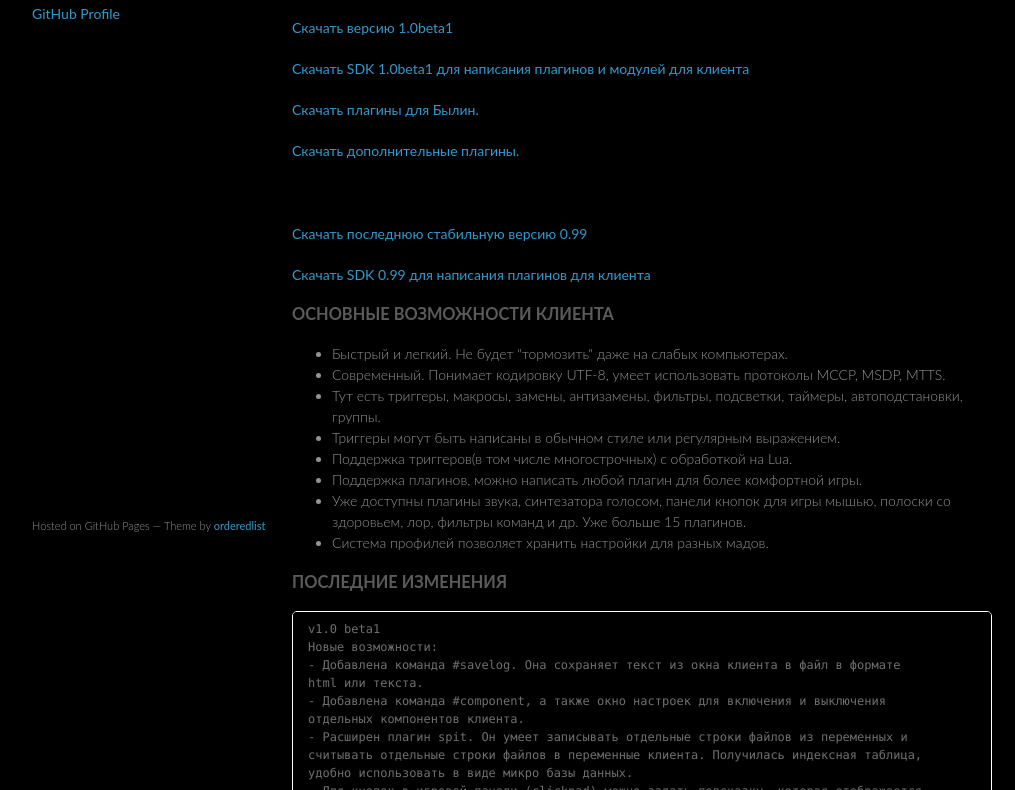
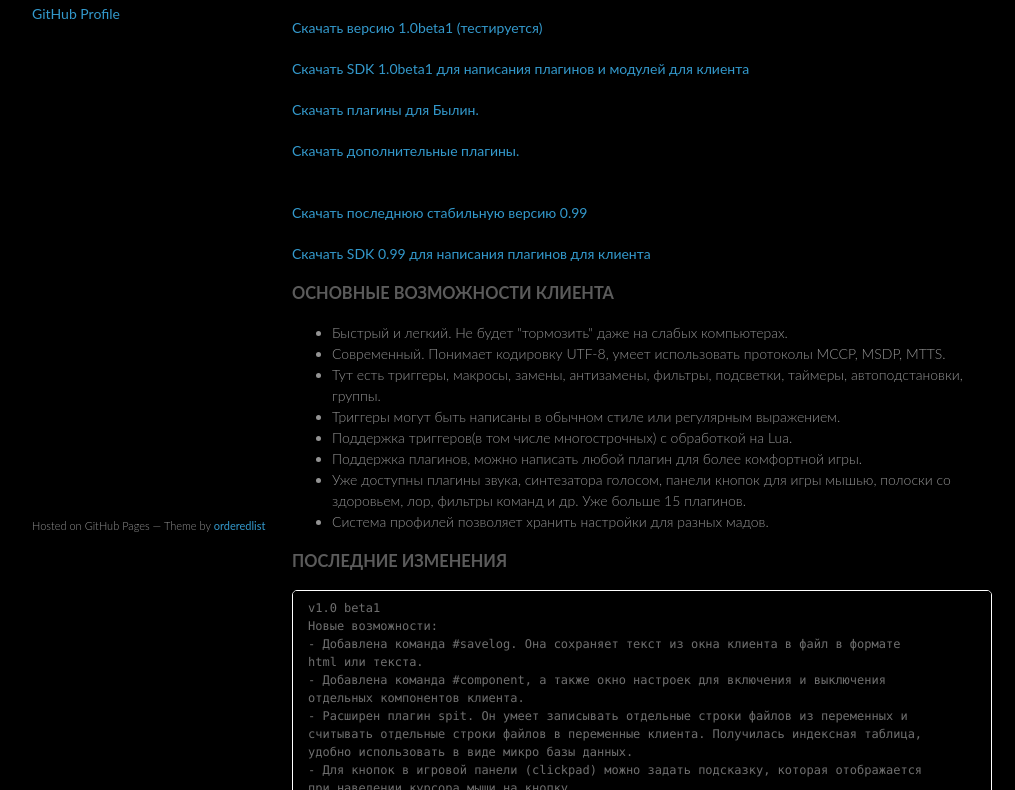
Before and after one commit to tmud/tmud.github.io, a plain HTML site: page index.html in a window 1280 px wide. Shown: the part 195-985 px from the top of the page, without its empty margins (128-1143 px from the left). Drawn offline with Linux system fonts and the light colour scheme; a script that the page names is missing.

Commit message:
Update index.html

```diff
--- a/index.html
+++ b/index.html
@@ -33,12 +33,11 @@
         <p><img src="https://raw.githubusercontent.com/tmud/tmud.github.io/master/images/logos13.png" alt="Tortilla logo">
 Современный клиент для текстовых онлайновых игр</p>
 
-<p><a href="https://github.com/tmud/tortilla/releases/download/1.0beta1/tortilla_1.0beta1.zip">Скачать версию 1.0beta1</a></p>
+<p><a href="https://github.com/tmud/tortilla/releases/download/1.0beta1/tortilla_1.0beta1.zip">Скачать версию 1.0beta1 (тестируется)</a></p>
 <p><a href="https://github.com/tmud/tortilla/releases/download/1.0beta1/sdk_1.0beta1.zip">Скачать SDK 1.0beta1 для написания плагинов и модулей для клиента</a></p>
 <p><a href="https://github.com/tmud/tortilla/releases/download/1.0beta1/bylins_plugins.zip">Скачать плагины для Былин.</a></p>
 <p><a href="https://github.com/tmud/tortilla/releases/download/1.0beta1/plugins_plus.zip">Скачать дополнительные плагины.</a></p>
-<br><br>
-
+<br>
 <p><a href="https://github.com/tmud/tortilla/releases/download/0.99/tortilla_0.99.zip">Скачать последнюю стабильную версию 0.99</a></p>
 <p><a href="https://github.com/tmud/tortilla/releases/download/0.99/sdk_0.99.zip">Скачать SDK 0.99 для написания плагинов для клиента</a></p>
 <!-- <p><a href="https://github.com/tmud/tortilla/releases/download/0.99/bylins_plugins.zip">Скачать плагины для Былин (нет в архиве с клиентом).</a></p>
```
